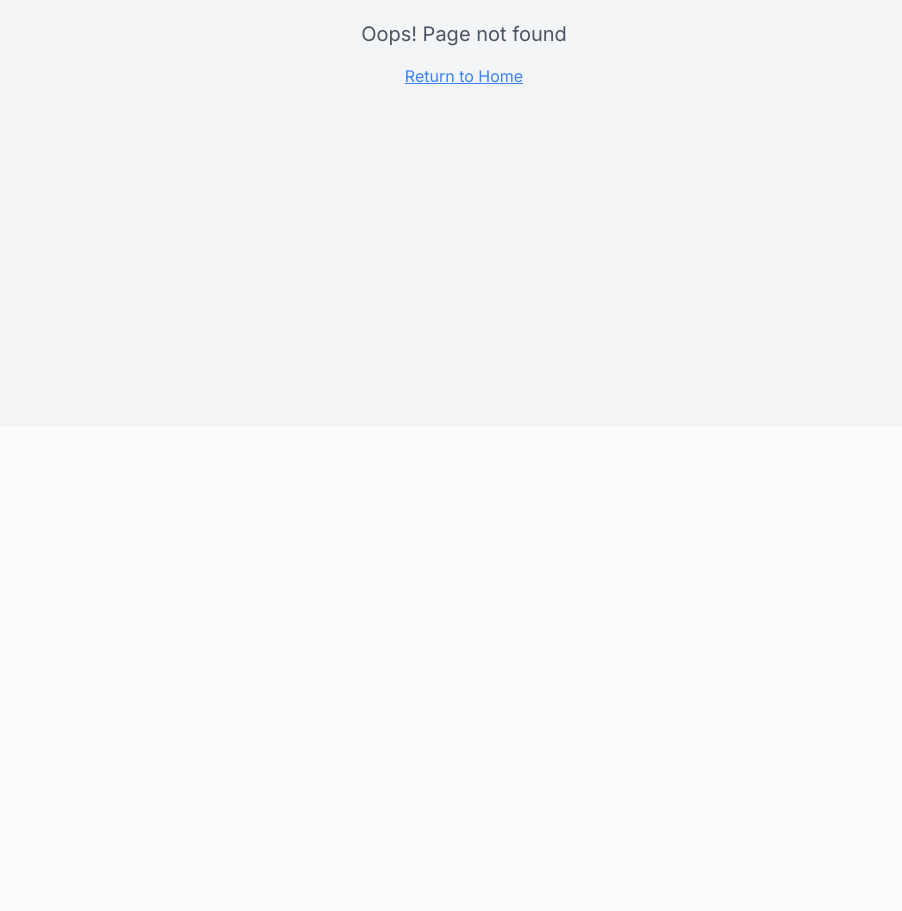
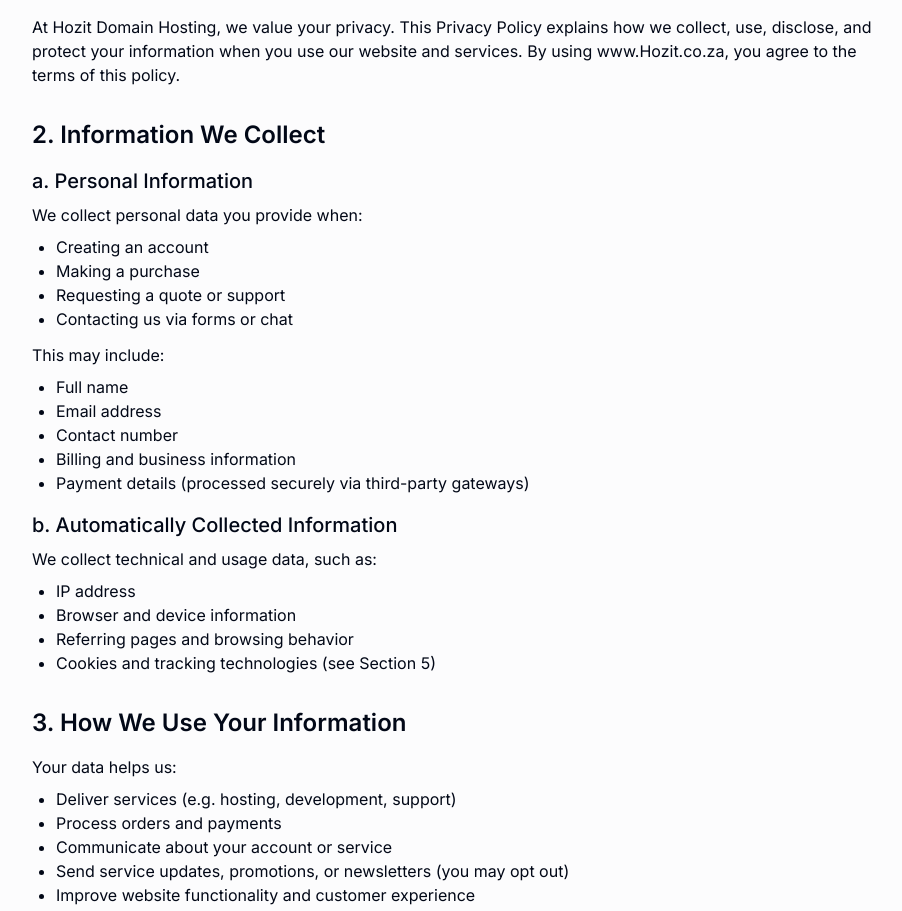
Before and after one commit to HalfLife86/hozit-website-revamp-project, a React (Vite) app: page /privacy-policy in a window 1280 px wide. Before the commit this address had no page. Shown: the part 374-1285 px from the top of the page, without its empty margins (176-1078 px from the left). Before the commit the page ends 800 px from the top, so only its background shows below. Built offline with nearby package versions, Linux system fonts and the light colour scheme.

Commit message:
Add Privacy Policy content
Add Privacy Policy content and link to footer.

```diff
--- a/src/App.tsx
+++ b/src/App.tsx
@@ -18,6 +18,7 @@ import Microsoft365 from "./pages/Microsoft365";
 import ComputerHardware from "./pages/ComputerHardware";
 import SoftwareLicensing from "./pages/SoftwareLicensing";
 import TermsOfService from "./pages/TermsOfService";
+import PrivacyPolicy from "./pages/PrivacyPolicy";
 import NotFound from "./pages/NotFound";
 
 const queryClient = new QueryClient();
@@ -43,6 +44,7 @@ const App = () => (
           <Route path="/computer-hardware" element={<ComputerHardware />} />
           <Route path="/software-licensing" element={<SoftwareLicensing />} />
           <Route path="/terms-of-service" element={<TermsOfService />} />
+          <Route path="/privacy-policy" element={<PrivacyPolicy />} />
           {/* ADD ALL CUSTOM ROUTES ABOVE THE CATCH-ALL "*" ROUTE */}
           <Route path="*" element={<NotFound />} />
         </Routes>
--- a/src/components/Footer.tsx
+++ b/src/components/Footer.tsx
@@ -93,7 +93,7 @@ const Footer = () => {
             </p>
             <div className="flex space-x-6 mt-4 md:mt-0">
               <Link to="/terms-of-service" className="text-sm text-black hover:text-gray-700 transition-colors">Terms of Service</Link>
-              <a href="#" className="text-sm text-black hover:text-gray-700 transition-colors">Privacy Policy</a>
+              <Link to="/privacy-policy" className="text-sm text-black hover:text-gray-700 transition-colors">Privacy Policy</Link>
               <a href="#" className="text-sm text-black hover:text-gray-700 transition-colors">Sitemap</a>
             </div>
           </div>
--- /dev/null
+++ b/src/components/PrivacyPolicy/PrivacyContent.tsx
@@ -0,0 +1,191 @@
+
+import React from 'react';
+
+const PrivacyContent = () => {
+  return (
+    <div className="container mx-auto px-4 py-12 max-w-4xl">
+      <h1 className="text-3xl font-bold mb-8 text-center">Hozit Domain Hosting Privacy Policy</h1>
+      <p className="text-center mb-6">Effective Date: 19 May 2025</p>
+      <p className="text-center mb-8">Website: www.HozitDomainHosting.co.za</p>
+
+      <div className="border-t border-gray-200 my-6"></div>
+
+      <div className="space-y-8">
+        <section>
+          <h2 className="text-2xl font-semibold mb-4">1. Introduction</h2>
+          <p>
+            At Hozit Domain Hosting, we value your privacy. This Privacy Policy explains how we
+            collect, use, disclose, and protect your information when you use our website and
+            services. By using www.Hozit.co.za, you agree to the terms of this policy.
+          </p>
+        </section>
+
+        <section>
+          <h2 className="text-2xl font-semibold mb-4">2. Information We Collect</h2>
+          <div className="space-y-4">
+            <div>
+              <h3 className="text-xl font-medium mb-2">a. Personal Information</h3>
+              <p className="mb-2">We collect personal data you provide when:</p>
+              <ul className="list-disc ml-6 mb-3">
+                <li>Creating an account</li>
+                <li>Making a purchase</li>
+                <li>Requesting a quote or support</li>
+                <li>Contacting us via forms or chat</li>
+              </ul>
+              <p className="mb-2">This may include:</p>
+              <ul className="list-disc ml-6">
+                <li>Full name</li>
+                <li>Email address</li>
+                <li>Contact number</li>
+                <li>Billing and business information</li>
+                <li>Payment details (processed securely via third-party gateways)</li>
+              </ul>
+            </div>
+
+            <div>
+              <h3 className="text-xl font-medium mb-2">b. Automatically Collected Information</h3>
+              <p className="mb-2">We collect technical and usage data, such as:</p>
+              <ul className="list-disc ml-6">
+                <li>IP address</li>
+                <li>Browser and device information</li>
+                <li>Referring pages and browsing behavior</li>
+                <li>Cookies and tracking technologies (see Section 5)</li>
+              </ul>
+            </div>
+          </div>
+        </section>
+
+        <section>
+          <h2 className="text-2xl font-semibold mb-4">3. How We Use Your Information</h2>
+          <p className="mb-2">Your data helps us:</p>
+          <ul className="list-disc ml-6">
+            <li>Deliver services (e.g. hosting, development, support)</li>
+            <li>Process orders and payments</li>
+            <li>Communicate about your account or service</li>
+            <li>Send service updates, promotions, or newsletters (you may opt out)</li>
+            <li>Improve website functionality and customer experience</li>
+            <li>Comply with legal obligations</li>
+          </ul>
+        </section>
+
+        <div className="border-t border-gray-200 my-6"></div>
+
+        <section>
+          <h2 className="text-2xl font-semibold mb-4">4. Sharing of Information</h2>
+          <p className="mb-2">We do not sell your data. We may share information with:</p>
+          <ul className="list-disc ml-6">
+            <li>Trusted third-party service providers (e.g., payment processors, analytics tools)</li>
+            <li>Legal authorities, if required by law</li>
+            <li>Business partners (if needed for service delivery, under strict confidentiality)</li>
+            <li>In the event of a business sale or merger</li>
+          </ul>
+        </section>
+
+        <div className="border-t border-gray-200 my-6"></div>
+
+        <section>
+          <h2 className="text-2xl font-semibold mb-4">5. Cookies and Tracking</h2>
+          <p className="mb-2">We use cookies and similar technologies to:</p>
+          <ul className="list-disc ml-6 mb-3">
+            <li>Improve user experience</li>
+            <li>Track website usage</li>
+            <li>Analyze traffic via tools like Google Analytics</li>
+          </ul>
+          <p>You can manage cookie settings in your browser.</p>
+        </section>
+
+        <div className="border-t border-gray-200 my-6"></div>
+
+        <section>
+          <h2 className="text-2xl font-semibold mb-4">6. Data Security</h2>
+          <p className="mb-2">We implement appropriate security measures to safeguard your data, including:</p>
+          <ul className="list-disc ml-6 mb-3">
+            <li>SSL encryption</li>
+            <li>Secure payment processing</li>
+            <li>Firewalls and intrusion detection</li>
+            <li>Role-based access controls</li>
+          </ul>
+          <p>
+            While we take all reasonable steps, no system is completely secure. Use the website
+            at your own risk.
+          </p>
+        </section>
+
+        <section>
+          <h2 className="text-2xl font-semibold mb-4">7. International Users</h2>
+          <p>
+            We serve both South African and international clients. By using our services, you
+            consent to the transfer and processing of your information in South Africa and other
+            regions as necessary for service delivery.
+          </p>
+        </section>
+
+        <div className="border-t border-gray-200 my-6"></div>
+
+        <section>
+          <h2 className="text-2xl font-semibold mb-4">8. Your Rights (POPIA & GDPR)</h2>
+          <p className="mb-2">You have the right to:</p>
+          <ul className="list-disc ml-6 mb-3">
+            <li>Access your personal data</li>
+            <li>Request corrections or deletion</li>
+            <li>Object to processing</li>
+            <li>Withdraw consent (where applicable)</li>
+            <li>Lodge a complaint with a data authority</li>
+          </ul>
+          <p>To exercise these rights, contact us at info@hozit.co.za.</p>
+        </section>
+
+        <div className="border-t border-gray-200 my-6"></div>
+
+        <section>
+          <h2 className="text-2xl font-semibold mb-4">9. Third-Party Services</h2>
+          <p className="mb-3">
+            Our website may contain links or integrations with external platforms. We are not
+            responsible for the privacy practices of third-party websites or services.
+          </p>
+          <p className="mb-2">Examples include:</p>
+          <ul className="list-disc ml-6">
+            <li>Payment gateways (e.g., PayFast, PayPal, Ozow)</li>
+            <li>Analytics tools (e.g., Google Analytics)</li>
+            <li>Live chat or support tools</li>
+          </ul>
+        </section>
+
+        <section>
+          <h2 className="text-2xl font-semibold mb-4">10. Children's Privacy</h2>
+          <p>
+            Our website and services are not intended for individuals under the age of 18. We do
+            not knowingly collect data from minors.
+          </p>
+        </section>
+
+        <div className="border-t border-gray-200 my-6"></div>
+
+        <section>
+          <h2 className="text-2xl font-semibold mb-4">11. Changes to This Policy</h2>
+          <p>
+            We may update this policy periodically. The revised version will be posted here with
+            the updated effective date. Continued use of the site after changes constitutes
+            acceptance.
+          </p>
+        </section>
+
+        <div className="border-t border-gray-200 my-6"></div>
+
+        <section>
+          <h2 className="text-2xl font-semibold mb-4">12. Contact Us</h2>
+          <p className="mb-2">If you have any questions, concerns, or data requests, please contact:</p>
+          <div className="ml-6">
+            <p>Hozit Domain Hosting (Pty) Ltd</p>
+            <p>Email: info@hozit.co.za</p>
+            <p>Phone: +27 66 527 5917</p>
+            <p>Website: www.Hozit.co.za</p>
+            <p>Address: 145 Second Street, Sandton, Johannesburg, South Africa, 2196</p>
+          </div>
+        </section>
+      </div>
+    </div>
+  );
+};
+
+export default PrivacyContent;
--- /dev/null
+++ b/src/pages/PrivacyPolicy.tsx
@@ -0,0 +1,24 @@
+
+import React, { useEffect } from 'react';
+import Navbar from '@/components/Navbar';
+import Footer from '@/components/Footer';
+import PrivacyContent from '@/components/PrivacyPolicy/PrivacyContent';
+
+const PrivacyPolicy = () => {
+  // Update document title
+  useEffect(() => {
+    document.title = 'HozIT - Privacy Policy';
+  }, []);
+
+  return (
+    <div className="min-h-screen flex flex-col">
+      <Navbar />
+      <main className="flex-grow pt-24">
+        <PrivacyContent />
+      </main>
+      <Footer />
+    </div>
+  );
+};
+
+export default PrivacyPolicy;
```
